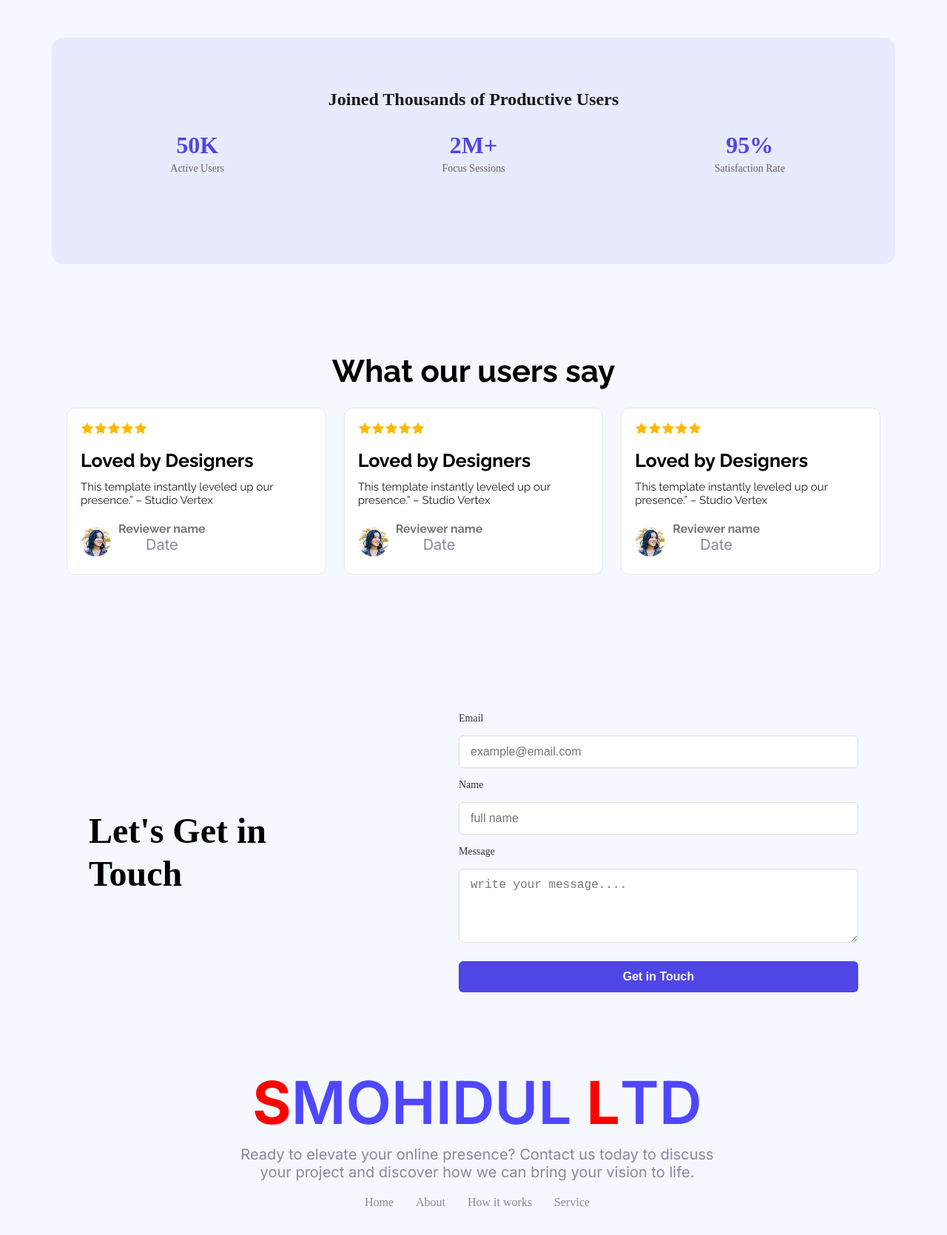
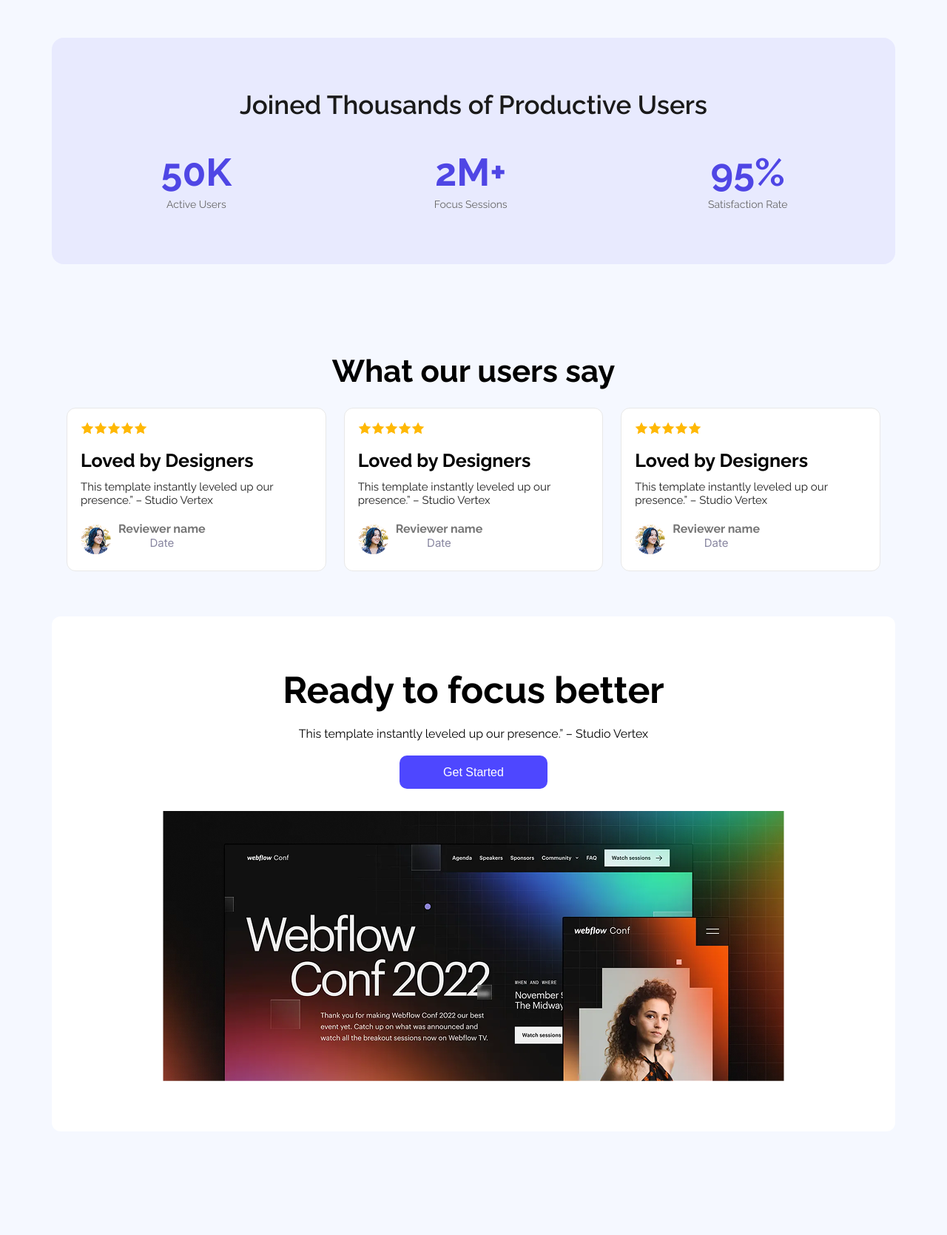
Before and after one commit to mdohidulserniabat/B12A01-landing-launchpad, a plain HTML site: page index.html in a window 1280 px wide. Shown: the part 1079-2748 px from the top of the page at 74% size. Drawn offline with Linux system fonts and the light colour scheme.

Commit message:
optinal section added

```diff
--- a/index.html
+++ b/index.html
@@ -13,7 +13,7 @@
         <div class="container">
             <nav>
                 <div class="navigation">
-                    <h1 class="logo primary-color"><span>S</span>MOHIDUL <span>L</span>TD</h1>
+                    <h1 class="logo primary-color"><span>S</span>MOHIDUL <span>L</span>TD.</h1>
                     <button class="primary-button">Sign Up</button>
                 </div>
             </nav>
@@ -129,6 +129,15 @@
             </div>
         </div>
         <!-- User review end -->
+         <div class="optinal-section">
+            <h1>Ready to focus better</h1>
+            <p>This template instantly leveled up our presence.” – Studio Vertex</p>
+            <button class="action-button">Get Started</button>
+            <div class="image">
+                <img src="./Assets/wc-big.png" alt="">
+            </div>
+
+         </div>
         <!-- Contact section -->
         <div class="contact">
             <div class="left">
@@ -149,11 +158,13 @@
         </div>
        <!-- <-- contact section end -->
 
+
+
     </main>
     <footer>
         <div class="container">
             <div class="footer-content">
-                <h1 class="logo primary-color"><span>S</span>MOHIDUL <span>L</span>TD</h1>
+                <h1 class="logo primary-color"><span>S</span>MOHIDUL <span>L</span>TD.</h1>
                 <p>Ready to elevate your online presence? Contact us today to discuss <br>your project and discover how we can bring your vision to life.</p>
              <div class="footer-navbar">
                    <ul>
--- a/styles/style.css
+++ b/styles/style.css
@@ -95,9 +95,10 @@ header {
     padding: 10px 20px;
     font-size: 16px;
     cursor: pointer;
-    margin-top: 20px;
-    padding: 26px 36px;
-
+   padding: 10px 10px;
+   text-align: center;
+    height: 45px;
+    width: 200px;
 }
 .content .stay-focused:hover {
      background-color: #ecd92b;
@@ -123,6 +124,7 @@ header {
 
 .action-right {
     width: 517px;
+    font-family: "Raleway", sans-serif;;
 }
 
 .action-right p {
@@ -147,8 +149,9 @@ header {
     padding: 10px 20px;
     font-size: 16px;
     cursor: pointer;
+    height: 45px;
+    width: 200px;
     margin-top: 20px;
-    padding: 26px 36px;
 }
 .action-button:hover {
    background-color: #ecd92b;
@@ -177,14 +180,16 @@ header {
     background-color: #e8eafe;
     border-radius: 16px;
     text-align: center;
+    font-family: "Raleway", sans-serif;
 
 }
 
 .stats-section h2 {
-    font-size: 24px;
+    font-size: 35px;
     font-weight: 600;
     color: #1a1a1a;
-    margin-bottom: 30px;
+    margin-bottom: 40px;
+    font-family: "Raleway", sans-serif;
 }
 
 .stats-grid {
@@ -199,7 +204,7 @@ header {
 }
 
 .stat-item h3 {
-    font-size: 32px;
+    font-size: 52px;
     color: #4f46e5;
     margin-bottom: 5px;
 }
@@ -288,6 +293,40 @@ header {
 }
 
 /* reiview section end */
+
+/* optinal-section */
+.optinal-section{
+    max-width: 1140px;
+    width: 100%;
+    height: 696px;
+    margin: 120px auto;
+    padding: 70px 20px;
+    background-color: #ffffff;
+    border-radius: 16px;
+    text-align: center;
+    font-family: "Raleway", sans-serif;
+    border-radius: 12px;
+
+}
+.optinal-section .image{
+   margin-top: 30px;
+
+
+}
+.optinal-section h1{
+   font-size: 50px;
+   font-family: "Raleway", sans-serif;
+   margin-bottom: 20px;
+
+
+
+}
+.optinal-section .p{
+   font-family: "Raleway", sans-serif;
+   margin: 15px 10px ;
+
+
+}
 /* contact section start */
 .contact {
     display: flex;
@@ -305,10 +344,11 @@ header {
     flex: 1 1 300px;
     display: flex;
     align-items: center;
-    font-size: 3rem;
+    font-size: 4rem;
     font-weight: 700;
     color: #000;
     line-height: 1.2;
+    font-family: "Raleway", sans-serif;
 }
 
 .right {
@@ -353,11 +393,6 @@ header {
 }
 .right button:hover {
      background-color: #ecd92b;
-    border-radius: 10px;
-    border: none;
-    width: 100px;
-    font-size: 16px;
-    color: white;
     transition: 2s;
     cursor: pointer;
 }
@@ -392,7 +427,7 @@ header {
     font-family: inter;
 }
 .footer-content p {
-    font-size: 20px;
+    font-size: 15px;
     margin-bottom: 10px;
     font-family: inter;
     color: #8987A1;
```
